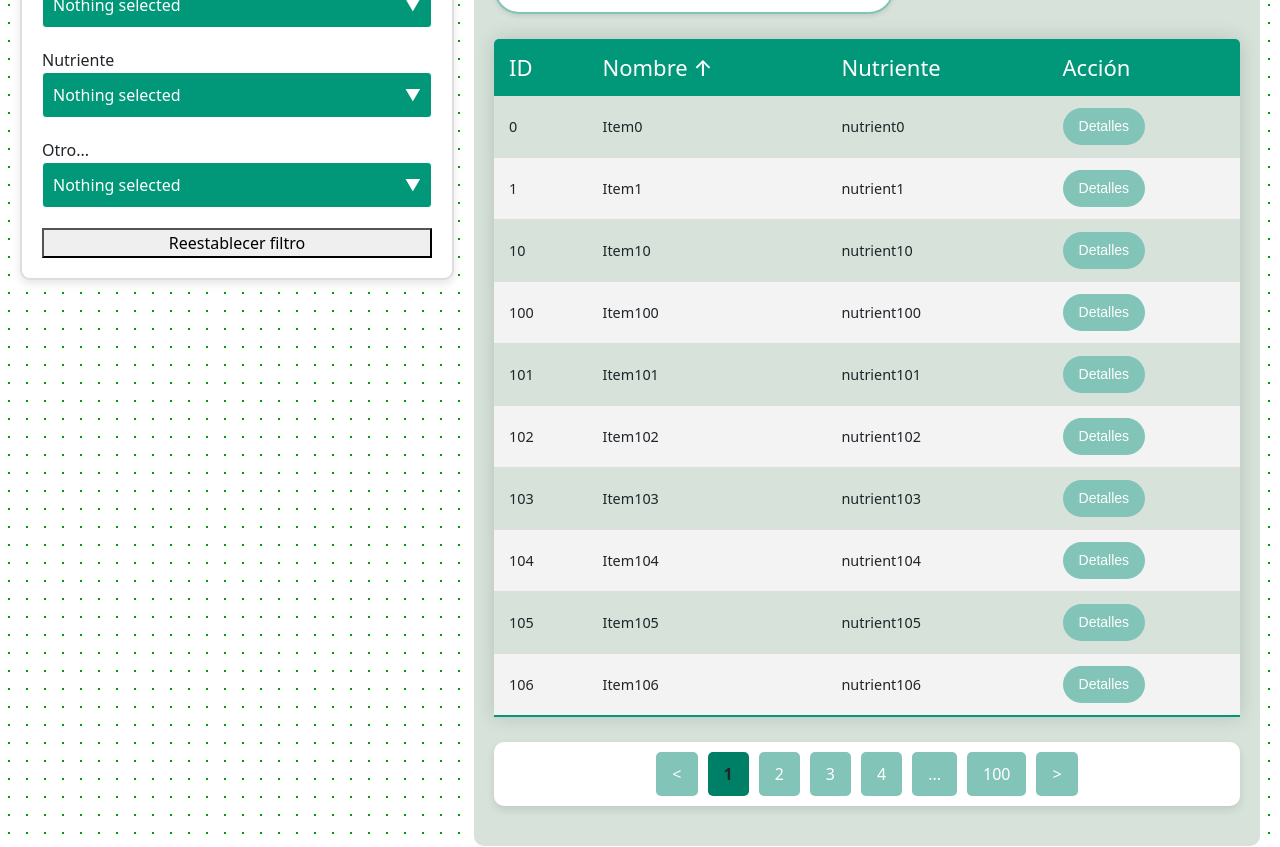
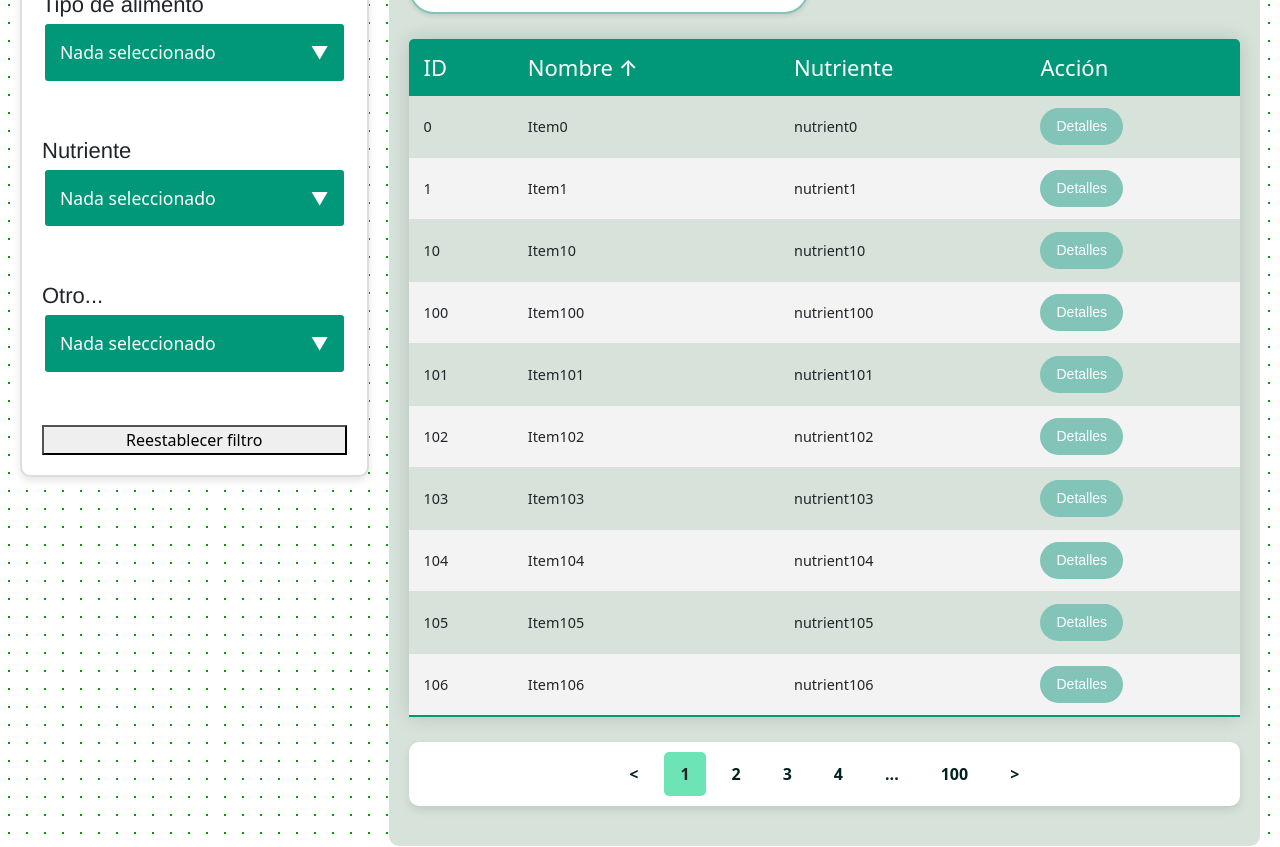
Before and after one commit to Pixoll/food-comp-db-frontend, a React (Create React App) app: page /search in a window 1280 px wide. Shown: the part 220-1067 px from the top of the page. Built offline with nearby package versions, Linux system fonts and the light colour scheme.

Commit message:
Add styles

```diff
--- a/src/assets/css/_foodFilter.css
+++ b/src/assets/css/_foodFilter.css
@@ -7,9 +7,8 @@
 }
 
 .food-filter {
-  width: 35%;
-  height: 100%;
-  flex-shrink: 0;
+  width: 39%;
+  min-height: 300px;
   display: flex;
   flex-direction: column;
   padding: 20px;
@@ -17,8 +16,13 @@
   border: 2px solid #ddd;
   border-radius: 10px;
   box-shadow: 0 4px 8px rgba(0, 0, 0, 0.1);
-  gap: 20px;
+  gap: 50px;
 }
+.filter-group label{
+  font-size: 22px;
+  font-family: 'Franklin Gothic Medium', 'Arial Narrow', Arial, sans-serif;
+}
+
 
 @media (max-width: 768px) {
   .search-container {
--- a/src/assets/css/_pagination.css
+++ b/src/assets/css/_pagination.css
@@ -17,8 +17,9 @@
 .page-link {
     padding: 10px 16px;
     text-decoration: none;
-    background-color: #82c4b7;
-    color: white;
+    color: rgb(3, 33, 31);
+    font-size: 18px;
+    font-weight: bold;
     border-radius: 5px;
     transition: background-color 0.3s;
     font-size: 16px;
@@ -27,11 +28,11 @@
 }
 
 .page-link:hover {
-    background-color: #007f67;
+    background-color: #6ce4b6;
 }
 
 .page-item-table.active .page-link {
-    background-color: #007f67;
+    background-color: #6ce4b6;
     font-weight: bold;
     pointer-events: none;
 }
--- a/src/assets/css/_searchBox.css
+++ b/src/assets/css/_searchBox.css
@@ -6,24 +6,27 @@
 .selected-options-display, .filter-tag {
   background-color: #009879;
   color: white;
-  padding: 10px;
-  border: 1px solid white;
+  padding: 15px;
+  border: 3px solid white;
   cursor: pointer;
   display: flex;
   justify-content: space-between;
   align-items: center;
-  border-radius: 4px;
+  border-radius: 6px;
+  font-size: 1.1rem;
 }
+
 .dropdown-options {
   display: none;
   position: absolute;
   background-color: white;
-  border: 1px solid #c1f3c6;
+  border: 3px solid #c1f3c6;
   width: 100%;
   z-index: 10;
-  max-height: 200px;
+  max-height: 250px;
   overflow-y: auto;
   box-shadow: 0 4px 8px rgba(0, 0, 0, 0.2);
+  padding: 10px;
 }
 
 .checkbox-filter.show .dropdown-options {
@@ -32,9 +35,12 @@
 
 .select-all-label, .dropdown-options label {
   background-color: #f0f0f0;
-  padding: 10px;
+  padding: 12px;
   display: block;
   cursor: pointer;
+  font-size: 1.1rem;
+  margin-bottom: 8px;
+  border-radius: 3px;
 }
 
 .select-all-label:hover, .dropdown-options label:hover {
@@ -48,13 +54,30 @@
 .checked {
   float: right;
   color: green;
+  font-size: 1.2rem;
 }
 
 .selected-options {
-  margin-top: 10px;
+  margin-top: 15px;
 }
 
 .filter-tag {
-  margin-right: 5px;
+  margin-right: 10px;
   display: inline-block;
+  font-size: 1.1rem;
 }
+
+@media (max-width: 768px) {
+  .selected-options-display, .filter-tag {
+    font-size: 1rem;
+    padding: 12px;
+  }
+
+  .select-all-label, .dropdown-options label {
+    font-size: 1rem;
+  }
+
+  .dropdown-options {
+    max-height: 200px;
+  }
+}
--- a/src/core/components/search/CheckboxFilter.tsx
+++ b/src/core/components/search/CheckboxFilter.tsx
@@ -40,7 +40,7 @@ const CheckboxFilter: React.FC<CheckboxFilterProps> = ({
 
   const getSelectedLabel = () => {
     if (selectedOptions.size === 0) {
-      return "Nothing selected";
+      return "Nada seleccionado";
     } else if (selectedOptions.size > 0 && selectedOptions.size < 3) {
       return [...selectedOptions
         .values()]
--- a/src/core/components/search/FoodFilter.tsx
+++ b/src/core/components/search/FoodFilter.tsx
@@ -4,12 +4,10 @@ import "../../../assets/css/_foodFilter.css";
 import { Collection } from "../../utils/collection";
 import FoodResultsTable from "./FoodResultsTable";
 
-const filterOptions = new Collection<string, string>([
-  ["bear", "Bear"],
-  ["ant", "Ant"],
-  ["salamander", "Salamander"],
-]);
-
+const filterOptions = new Collection<string, string>([]);
+for (let i = 0; i < 100; i++) {
+  filterOptions.set(`animal${i}`, `Animal ${i}`);
+}
 const FoodFilter = () => {
 
   const [foodType, setFoodType] = useState<string>("");
```
